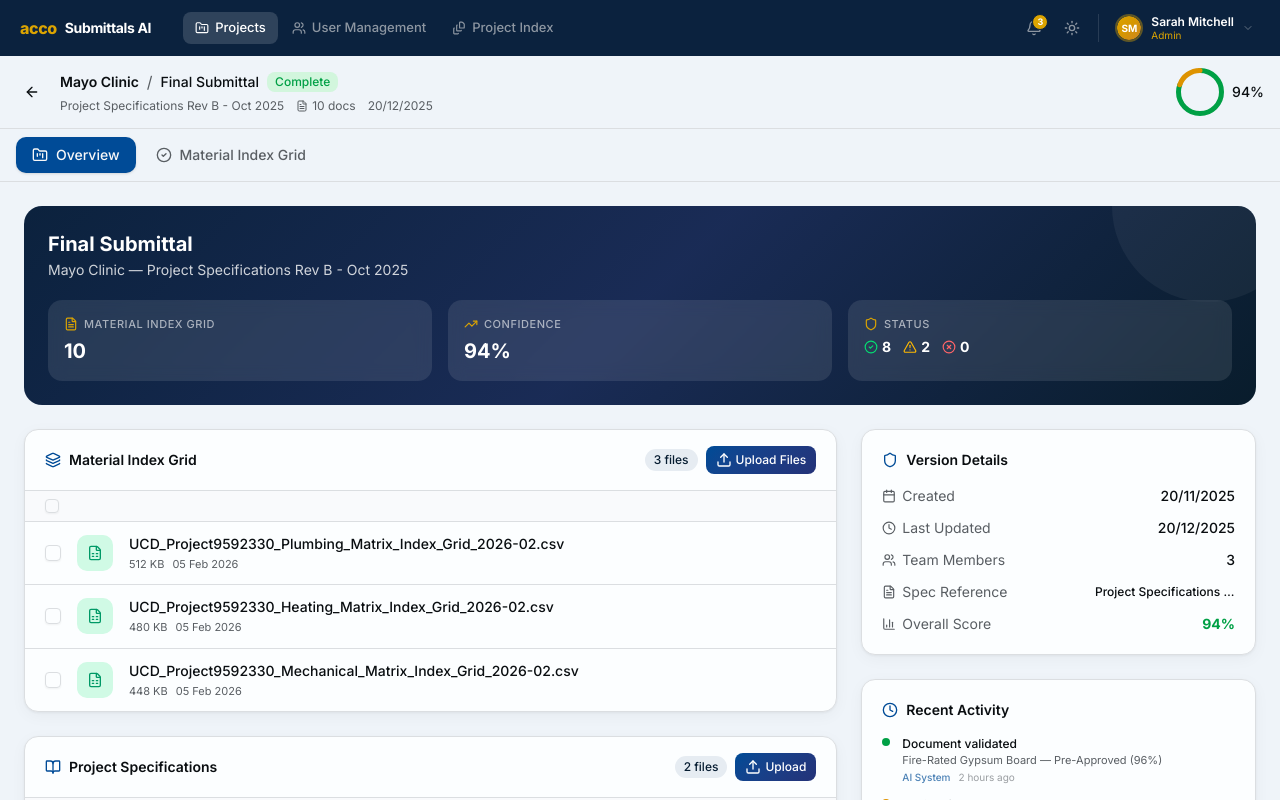
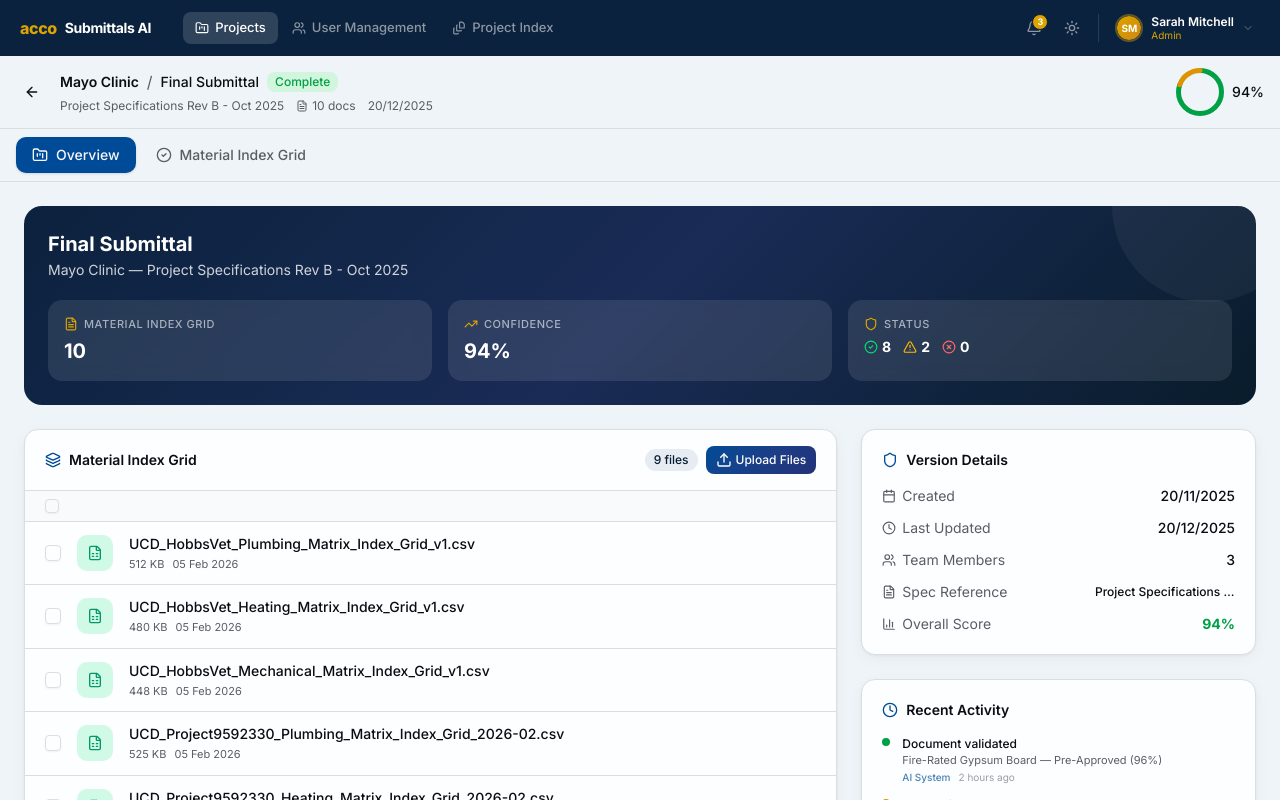
Before and after one commit to hari-hawk/Accoes, a Next.js app: page /projects/proj-1/versions/ver-3 in a window 1280 px wide. Built offline with nearby package versions, Linux system fonts and the light colour scheme.

Commit message:
feat: Update Material Index Grid to 9 CSV files with HobbsVet + Project9592330 naming
- Expand mock data from 3 to 9 files covering v1, 2026-02, and v3 versions
- Add ScrollArea (max-h-360px) to file list for better containment

Co-Authored-By: Claude Opus 4.6 <noreply@anthropic.com>

```diff
--- a/src/app/(workspace)/projects/[projectId]/versions/[versionId]/page.tsx
+++ b/src/app/(workspace)/projects/[projectId]/versions/[versionId]/page.tsx
@@ -74,11 +74,17 @@ const mockProjectSpecs = [
   { id: "ps-2", fileName: "UCD_Project9592330_Project_Specification_Volume_2_2026-02.pdf", fileType: "pdf" as const, fileSize: 13107200, uploadedAt: "2026-02-05T09:05:00Z", totalPages: 278 },
 ];
 
-// Mock Material Index Grid source files — 3 CSV files
+// Mock Material Index Grid source files — 9 CSV files
 const mockMaterialIndexGridFiles = [
-  { id: "mig-1", fileName: "UCD_Project9592330_Plumbing_Matrix_Index_Grid_2026-02.csv", fileType: "csv" as const, fileSize: 524288, uploadedAt: "2026-02-05T10:00:00Z" },
-  { id: "mig-2", fileName: "UCD_Project9592330_Heating_Matrix_Index_Grid_2026-02.csv", fileType: "csv" as const, fileSize: 491520, uploadedAt: "2026-02-05T10:05:00Z" },
-  { id: "mig-3", fileName: "UCD_Project9592330_Mechanical_Matrix_Index_Grid_2026-02.csv", fileType: "csv" as const, fileSize: 458752, uploadedAt: "2026-02-05T10:10:00Z" },
+  { id: "mig-1", fileName: "UCD_HobbsVet_Plumbing_Matrix_Index_Grid_v1.csv", fileType: "csv" as const, fileSize: 524288, uploadedAt: "2026-02-05T10:00:00Z" },
+  { id: "mig-2", fileName: "UCD_HobbsVet_Heating_Matrix_Index_Grid_v1.csv", fileType: "csv" as const, fileSize: 491520, uploadedAt: "2026-02-05T10:05:00Z" },
+  { id: "mig-3", fileName: "UCD_HobbsVet_Mechanical_Matrix_Index_Grid_v1.csv", fileType: "csv" as const, fileSize: 458752, uploadedAt: "2026-02-05T10:10:00Z" },
+  { id: "mig-4", fileName: "UCD_Project9592330_Plumbing_Matrix_Index_Grid_2026-02.csv", fileType: "csv" as const, fileSize: 537600, uploadedAt: "2026-02-05T10:15:00Z" },
+  { id: "mig-5", fileName: "UCD_Project9592330_Heating_Matrix_Index_Grid_2026-02.csv", fileType: "csv" as const, fileSize: 503808, uploadedAt: "2026-02-05T10:20:00Z" },
+  { id: "mig-6", fileName: "UCD_Project9592330_Mechanical_Matrix_Index_Grid_2026-02.csv", fileType: "csv" as const, fileSize: 471040, uploadedAt: "2026-02-05T10:25:00Z" },
+  { id: "mig-7", fileName: "UCD_HobbsVet_Plumbing_Matrix_Index_Grid_v3.csv", fileType: "csv" as const, fileSize: 548864, uploadedAt: "2026-02-05T10:30:00Z" },
+  { id: "mig-8", fileName: "UCD_HobbsVet_Heating_Matrix_Index_Grid_v3.csv", fileType: "csv" as const, fileSize: 516096, uploadedAt: "2026-02-05T10:35:00Z" },
+  { id: "mig-9", fileName: "UCD_HobbsVet_Mechanical_Matrix_Index_Grid_v3.csv", fileType: "csv" as const, fileSize: 483328, uploadedAt: "2026-02-05T10:40:00Z" },
 ];
 
 interface MockUploadFile {
@@ -427,7 +433,8 @@ function MaterialIndexGridCard({
         </div>
       )}
 
-      {/* File list */}
+      {/* File list — scrollable for long lists */}
+      <ScrollArea className="max-h-[360px]">
         <div className="divide-y" role="list" aria-label="Material index grid source files">
           {files.map((file) => {
             const FileIcon = fileIconMap[file.fileType] ?? FileText;
@@ -466,6 +473,7 @@ function MaterialIndexGridCard({
             );
           })}
         </div>
+      </ScrollArea>
     </div>
   );
 }
```
Lines whose indentation alone changed are shown as unchanged.
